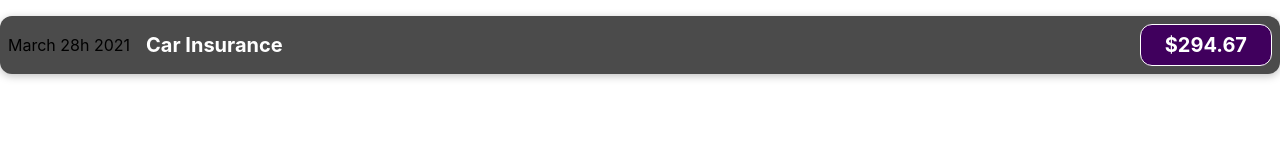
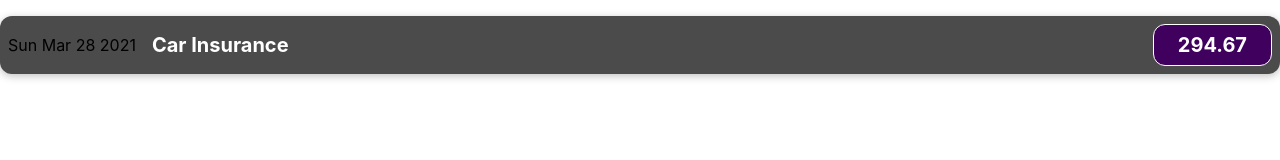
Before and after one commit to HiepHoang2190/React-udemy, a React (Create React App) app: page / in a window 1280 px wide. Shown: the top 160 px of the page. Built offline with nearby package versions, Linux system fonts and the light colour scheme.

Commit message:
video-36-Outputting Dynamic Data & Working with Expressions in JSX

```diff
--- a/src/components/ExpenseItem.js
+++ b/src/components/ExpenseItem.js
@@ -1,12 +1,16 @@
 import React from 'react';
 import './ExpenseItem.css';
 export default function ExpenseItem() {
+  const expenseDate = new Date(2021,2,28);
+  const expenseTitle = 'Car Insurance';
+  const expenseAmount = 294.67;
+
   return (
    <div className="expense-item">
-     <div>March 28h 2021</div>
+     <div>{expenseDate.toDateString()}</div>
      <div className="expense-item__description">
-       <h2>Car Insurance</h2>
-       <div className="expense-item__price">$294.67</div>
+       <h2>{expenseTitle}</h2>
+       <div className="expense-item__price">{expenseAmount}</div>
      </div>
    </div>
   )
```
